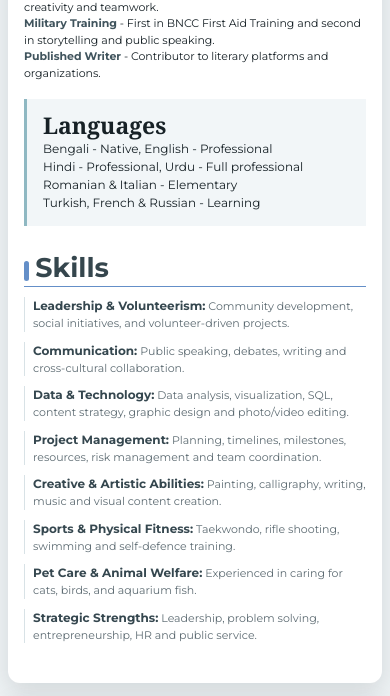
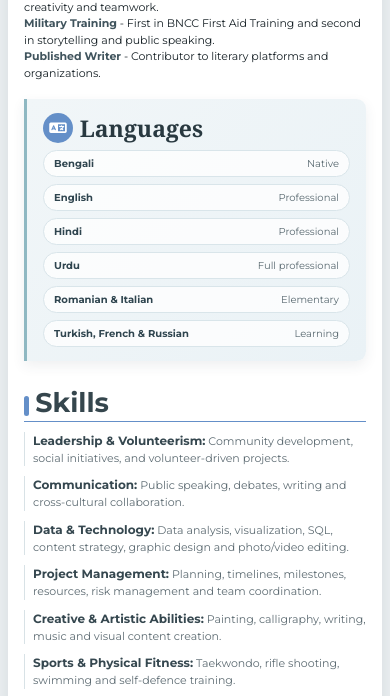
Before and after one commit to HasnaHenaBorsha/HasnaHenaBorsha.github.io, a plain HTML site: page cv/index.html in a window 390 px wide. Shown: the part 1638-2334 px from the top of the page. Drawn offline with nearby package versions, Linux system fonts and the light colour scheme.

Commit message:
Redesign CV languages card

```diff
--- a/cv/index.html
+++ b/cv/index.html
@@ -13,7 +13,7 @@
       <h3>District Coordinator - International Leadership Competition</h3><p>Led youth skills development in leadership, teamwork, problem-solving and community impact.</p><h3>Campus Ambassador Roles</h3><p>Youth Skill Development Institute Trust, English Carnival Bangladesh, Career Compass 360, LobTech, Smart Bee and International Model United Nations.</p>
       <h3>Executive Member, Badhon</h3><p>Organized blood donation drives, facilitated donor-recipient connections, and promoted voluntary blood donation.</p><p><b>Achievements:</b><br><b>Finalist in Multiple Competitions</b> - Recognized for leadership, creativity and teamwork.<br><b>Military Training</b> - First in BNCC First Aid Training and second in storytelling and public speaking.<br><b>Published Writer</b> - Contributor to literary platforms and organizations.</p>
     </section>
-    <section class="languages"><h2>Languages</h2><p>Bengali - Native, English - Professional<br>Hindi - Professional, Urdu - Full professional<br>Romanian &amp; Italian - Elementary<br>Turkish, French &amp; Russian - Learning</p></section>
+    <section class="languages"><h2><i class="fa-solid fa-language"></i> Languages</h2><div class="language-list"><span><b>Bengali</b> Native</span><span><b>English</b> Professional</span><span><b>Hindi</b> Professional</span><span><b>Urdu</b> Full professional</span><span><b>Romanian &amp; Italian</b> Elementary</span><span><b>Turkish, French &amp; Russian</b> Learning</span></div></section>
   </div>
   <section class="skills"><h2>Skills</h2><p><b>Leadership &amp; Volunteerism:</b> Community development, social initiatives, and volunteer-driven projects.</p><p><b>Communication:</b> Public speaking, debates, writing and cross-cultural collaboration.</p><p><b>Data &amp; Technology:</b> Data analysis, visualization, SQL, content strategy, graphic design and photo/video editing.</p><p><b>Project Management:</b> Planning, timelines, milestones, resources, risk management and team coordination.</p><p><b>Creative &amp; Artistic Abilities:</b> Painting, calligraphy, writing, music and visual content creation.</p><p><b>Sports &amp; Physical Fitness:</b> Taekwondo, rifle shooting, swimming and self-defence training.</p><p><b>Pet Care &amp; Animal Welfare:</b> Experienced in caring for cats, birds, and aquarium fish.</p><p><b>Strategic Strengths:</b> Leadership, problem solving, entrepreneurship, HR and public service.</p></section>
 </section>
--- a/cv/style.css
+++ b/cv/style.css
@@ -11,7 +11,7 @@
 .main-info { position:absolute; top:12mm; left:96.5mm; width:105mm; }.main-info h2 { margin:0; font-size:5.35mm; line-height:1.05; }.education>h2 { padding:0 0 1.5mm 3mm; border-bottom:.45mm solid var(--blue); }.education>h2::before { display:inline-block; width:1.3mm; height:5mm; margin:0 1.7mm -1mm -3mm; background:var(--blue); border-radius:1mm; content:""; }
 .education-row { position:relative; min-height:14.5mm; padding:1.4mm 2mm; border-bottom:.2mm solid #e5ebee; }.education-row:nth-child(3) { background:#f5f8fa; }.education-row p { margin:0; font-size:3.7mm; line-height:1.25; }.education-row strong { position:absolute; top:1.6mm; right:3mm; padding:.8mm 1.6mm; color:#4e6670; background:var(--blue-soft); border-radius:3mm; font-size:2.5mm; }.education-row em { font-size:3.3mm; color:#4b4b4b; }
 .experience h2 { margin:1.7mm 0 .7mm; padding-left:3mm; color:var(--slate); border-left:1.3mm solid var(--blue); font-size:5.8mm; }.experience h3 { position:relative; margin:1.35mm 0 .5mm; padding-left:2.8mm; color:#304b57; font-size:3.65mm; font-weight:600; line-height:1.14; }.experience h3::before { position:absolute; top:1.35mm; left:.3mm; width:1.25mm; height:1.25mm; background:var(--blue); border-radius:50%; content:""; }.experience p { margin:0; font-size:2.72mm; line-height:1.25; letter-spacing:-.01mm; }.experience p b { color:#40545d; }
-.languages { margin-top:1.8mm; padding:2.5mm 3mm; background:#f2f6f8; border-left:.8mm solid var(--aqua); }.languages h2 { margin-top:0; font-family:Georgia,serif; font-size:5.1mm; }.languages p { margin:.8mm 0 0; font-size:2.9mm; line-height:1.32; }
+.languages { margin-top:1.8mm; padding:2.5mm 3mm 2.8mm; background:linear-gradient(135deg,#f1f6f8,#eaf2f6); border:0; border-left:1mm solid var(--aqua); border-radius:0 2.5mm 2.5mm 0; box-shadow:0 1.3mm 3.5mm rgba(53,70,77,.08); }.languages h2 { display:flex; align-items:center; gap:1.8mm; margin:0 0 1.8mm; color:var(--slate-deep); font-family:Georgia,serif; font-size:5.1mm; }.languages h2 i { display:grid; width:6mm; height:6mm; place-items:center; color:#fff; background:var(--blue); border-radius:50%; font-size:2.8mm; }.language-list { display:grid; grid-template-columns:repeat(2,minmax(0,1fr)); gap:1.2mm; }.language-list span { display:flex; justify-content:space-between; gap:1mm; padding:1.15mm 1.6mm; color:#5b6b72; background:rgba(255,255,255,.78); border:.2mm solid #d9e5ea; border-radius:4mm; font-size:2.25mm; line-height:1.1; }.language-list b { color:#2f454f; font-weight:700; }
 .skills { position:absolute; top:211mm; left:3.7mm; width:198mm; }.skills h2 { width:68mm; margin:0 0 2.6mm; padding:0 0 1.4mm 3mm; color:var(--slate); border-bottom:.5mm solid var(--blue); font-size:6mm; line-height:1; }.skills h2::before { display:inline-block; width:1.3mm; height:5.3mm; margin:0 1.7mm -1mm -3mm; background:var(--blue); border-radius:1mm; content:""; }.skills p { margin:0 0 3.8mm; padding-left:1.8mm; color:#5e6c73; border-left:.4mm solid #d8e2e6; font-size:2.9mm; line-height:1.25; }.skills b { color:#35474f; font-size:3.15mm; }
 .page-two-content { padding:11mm 6mm; }.page-two-section { position:relative; }.page-two-section h2 { position:relative; margin:0; font-size:5.2mm; font-weight:400; line-height:1.2; }.page-two-section h2 span { display:inline-block; width:3.6mm; height:3.6mm; margin:0 4mm 0 .5mm; background:var(--blue); border-radius:50%; vertical-align:.5mm; }.page-two-section a { display:inline-block; margin:3.2mm 0 0 7mm; font-size:5.2mm; text-underline-offset:1mm; }
 .linkedin-section { margin-top:18mm; }.linkedin-section a { margin-top:5mm; font-size:7.2mm; }.internship-section { margin-top:19mm; }.internship-section h2 { font-size:6.2mm; }.internship-section .rule { width:121mm; margin-top:4mm; border-bottom:.45mm solid #111; }.internship-section ol { margin:7mm 0 0 12mm; padding-left:8mm; }.internship-section li { margin-bottom:3.8mm; font-size:4.25mm; letter-spacing:-.25mm; }.dot { margin:-1mm 0 0 8mm; font-size:5mm; }
@@ -50,7 +50,9 @@
   .experience p { font-size:11px; line-height:1.5; }
   .languages { margin-top:18px; padding:14px 16px; }
   .languages h2 { font-size:23px; }
-  .languages p { font-size:12px; line-height:1.5; }
+  .languages h2 i { width:30px; height:30px; font-size:14px; }
+  .language-list { gap:7px; }
+  .language-list span { padding:7px 10px; font-size:10px; }
   .skills { position:relative; top:auto; left:auto; order:3; width:100%; padding:10px 20px 30px; }
   .skills h2 { width:100%; font-size:27px; }
   .skills p { margin-bottom:10px; padding-left:8px; font-size:11px; line-height:1.5; }
@@ -77,5 +79,6 @@
   .sidebar h1 { font-size:37px; }
   .main-info { padding-right:16px; padding-left:16px; }
   .skills { padding-right:16px; padding-left:16px; }
+  .language-list { grid-template-columns:1fr; }
 }
 @media print { @page { size:A4; margin:0; } html,body { background:#fff; } body { -webkit-print-color-adjust:exact; print-color-adjust:exact; }.toolbar { display:none!important; }.document { width:210mm; height:594mm; margin:0; overflow:hidden; }.cv-page { height:297mm; margin:0; box-shadow:none; } }
```
